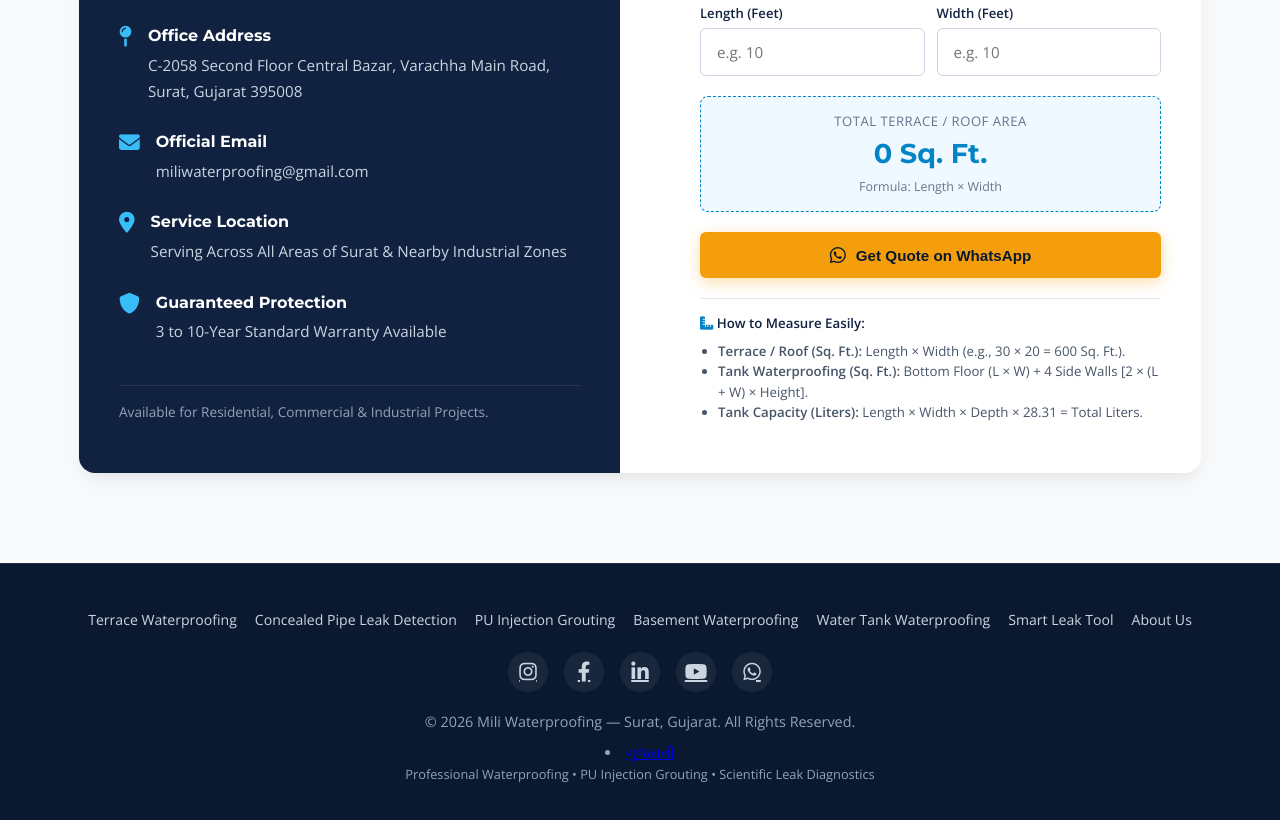
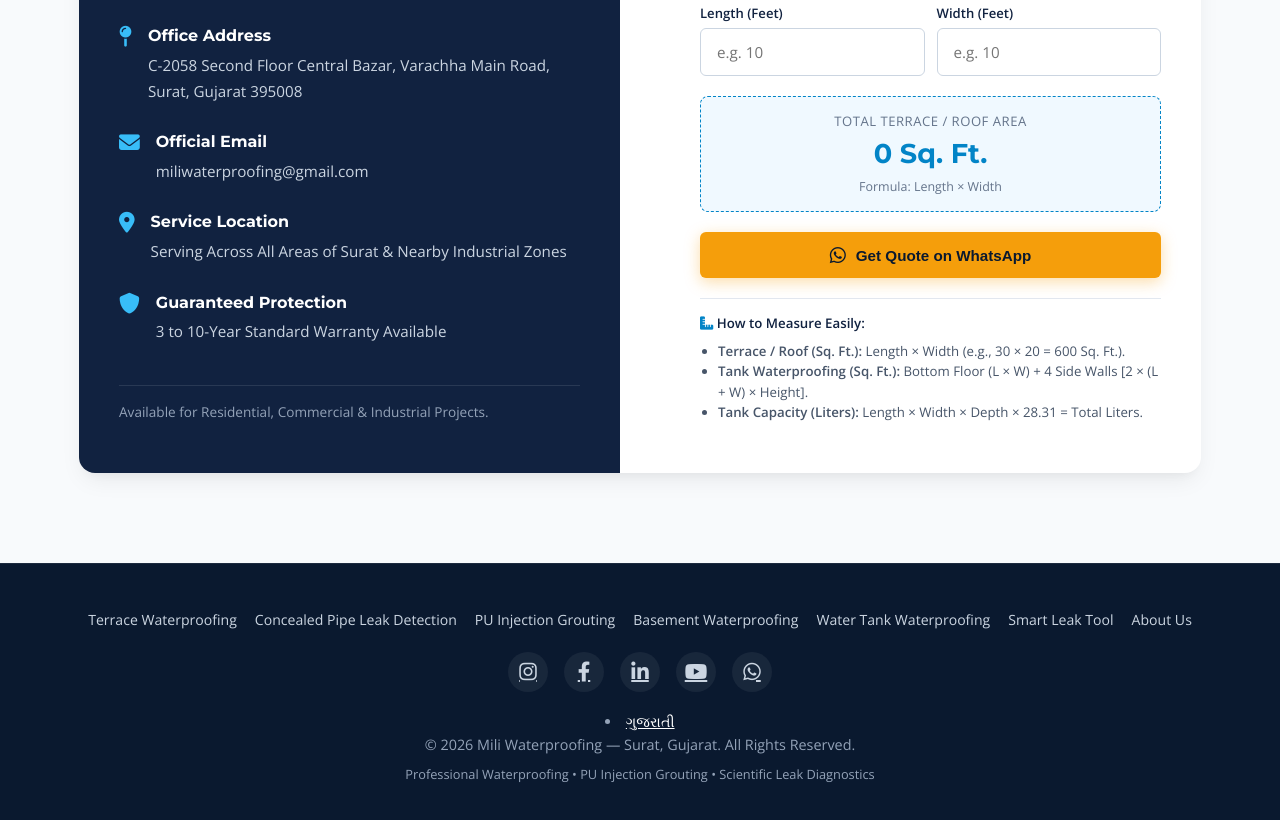
Before and after one commit to rajvadher1516/mili-waterproofing, a plain HTML site: page index.html in a window 1280 px wide. Shown: the part 7669-8489 px from the top of the page. Drawn offline with nearby package versions, Linux system fonts and the light colour scheme.

Commit message:
Update index.html

```diff
--- a/index.html
+++ b/index.html
@@ -1674,8 +1674,8 @@
       <a href="https://www.youtube.com/@miliwaterproofing" target="_blank" rel="noopener noreferrer" title="YouTube"><i class="fa-brands fa-youtube"></i></a>
       <a href="https://wa.me/919714343034" target="_blank" rel="noopener noreferrer" title="WhatsApp"><i class="fa-brands fa-whatsapp"></i></a>
     </div>
+    <li><a href="gujarati.html" style="color:#ffffff;">ગુજરાતી</a></li>
     <p>&copy; 2026 Mili Waterproofing — Surat, Gujarat. All Rights Reserved.</p>
-    <li><a href="gujarati.html">ગુજરાતી</a></li>
     <p style="font-size: 0.8rem;">Professional Waterproofing • PU Injection Grouting • Scientific Leak Diagnostics</p>
   </footer>
 
```
